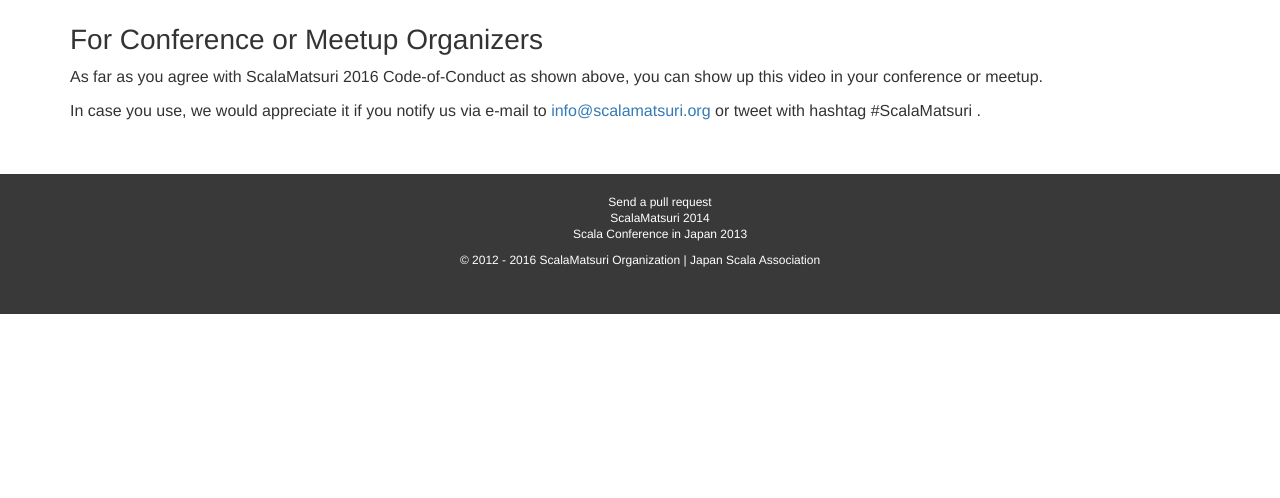
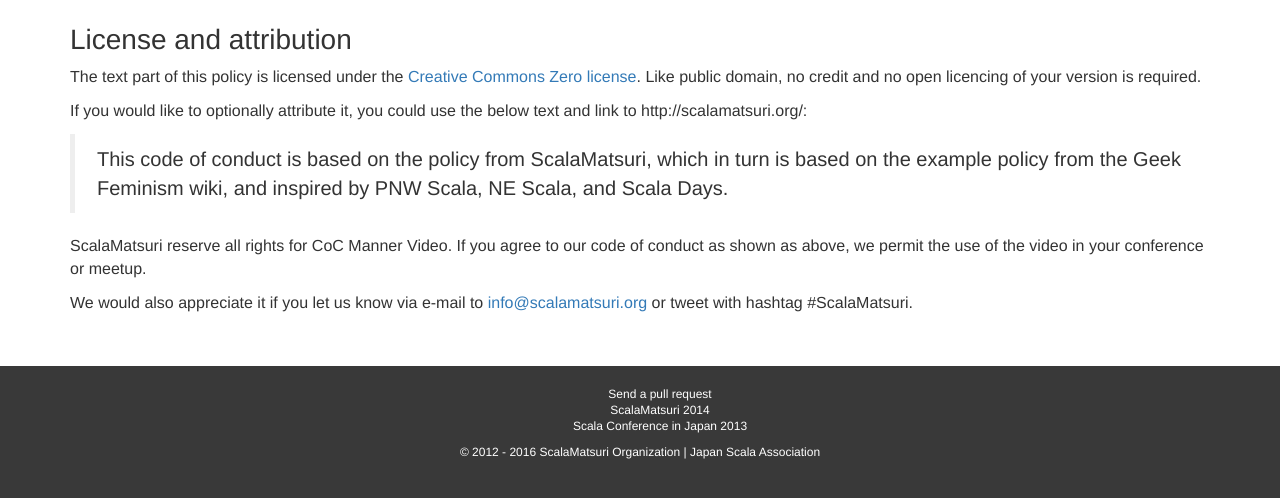
Before and after one commit to scalajp/2016.scalamatsuri.org, a Jekyll site: the page built from en/code-of-conduct/index.html, in a window 1280 px wide and 900 px high, scrolled down 1011 px, cut to the strip 394-892 px from the top of the window. Built offline with Jekyll 4.4.1, drawn with Linux system fonts in a browser that asks for light colours; nearby versions of some CDN libraries; comment, search, counter and statistics services are not loaded; before the commit the page ends 1719 px from its top, so only the background shows below that.

Commit message:
CC0 (著作権の放棄) をテキスト部分へ適用する。

```diff
--- a/en/code-of-conduct/index.html
+++ b/en/code-of-conduct/index.html
@@ -57,10 +57,19 @@ We showed a video for Code of conduct and referee system in ScalaMatsuri 2016 op
 </p>
 <iframe width="560" height="315" src="https://www.youtube.com/embed/lIfOQNTWdxI" frameborder="0" allowfullscreen></iframe>
 
-<h3>For Conference or Meetup Organizers</h3>
+<h3>License and attribution</h3>
 <p>
-As far as you agree with ScalaMatsuri 2016 Code-of-Conduct as shown above, you can show up this video in your conference or meetup.</p>
-
+The text part of this policy is licensed under the <a href="https://creativecommons.org/publicdomain/zero/1.0/">Creative Commons Zero license</a>. Like public domain, no credit and no open licencing of your version is required.
+</p>
 <p>
-In case you use, we would appreciate it if you notify us via e-mail to <a href="mailto:info@scalamatsuri.org">info@scalamatsuri.org</a> or tweet with hashtag #ScalaMatsuri .
+If you would like to optionally attribute it, you could use the below text and link to http://scalamatsuri.org/:
+<blockquote>
+This code of conduct is based on the policy from ScalaMatsuri, which in turn is based on the example policy from the Geek Feminism wiki, and inspired by PNW Scala, NE Scala, and Scala Days.
+</blockquote>
 </p>
+<p>
+ScalaMatsuri reserve all rights for CoC Manner Video. If you agree to our code of conduct as shown as above, we permit the use of the video in your conference or meetup.
+</p>
+<p>
+We would also appreciate it if you let us know via e-mail to <a href="mailto:info@scalamatsuri.org">info@scalamatsuri.org</a> or tweet with hashtag #ScalaMatsuri.
+</p>
```
Also changed, not shown: ja/code-of-conduct/index.html (+12 -2 lines).
